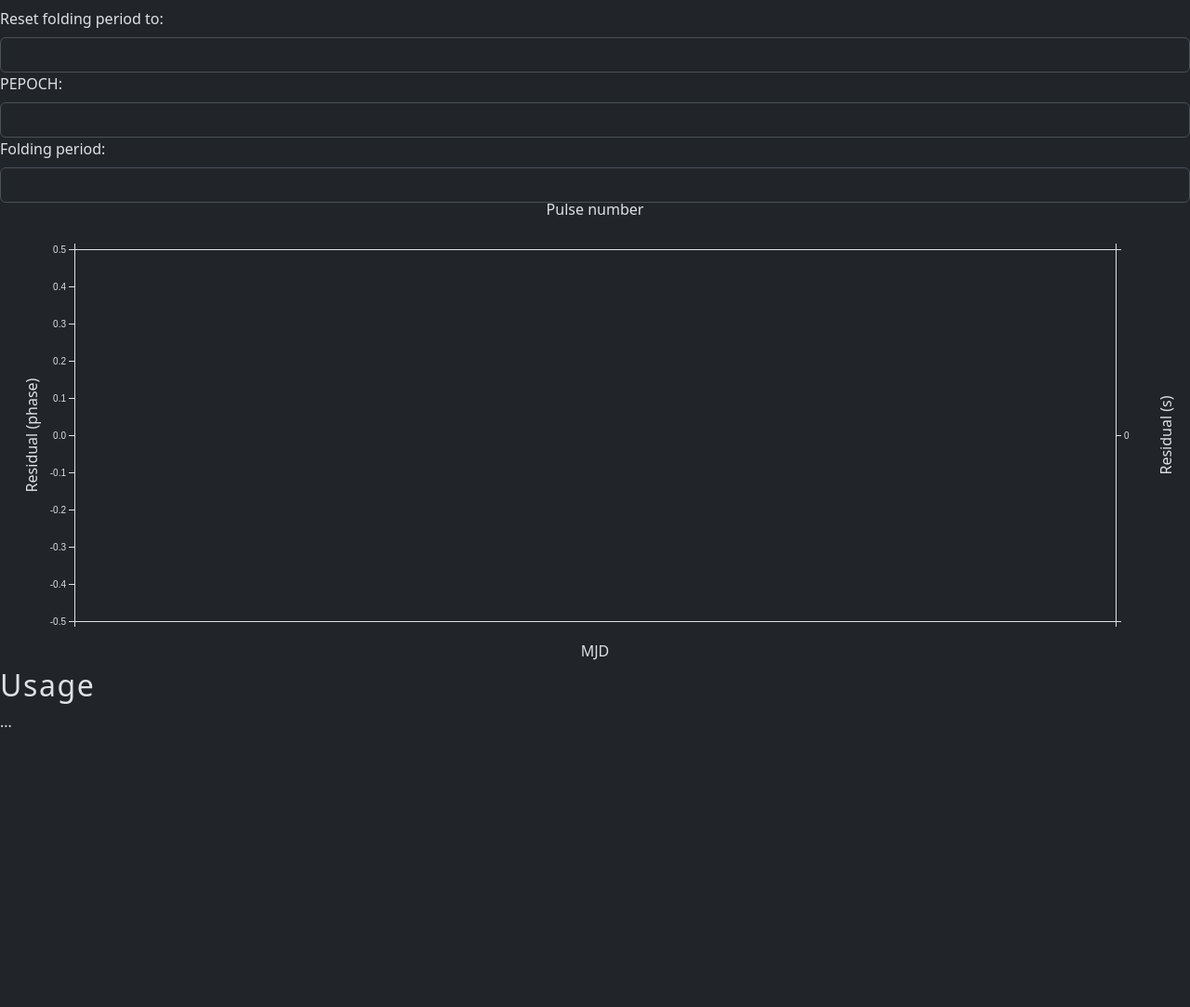
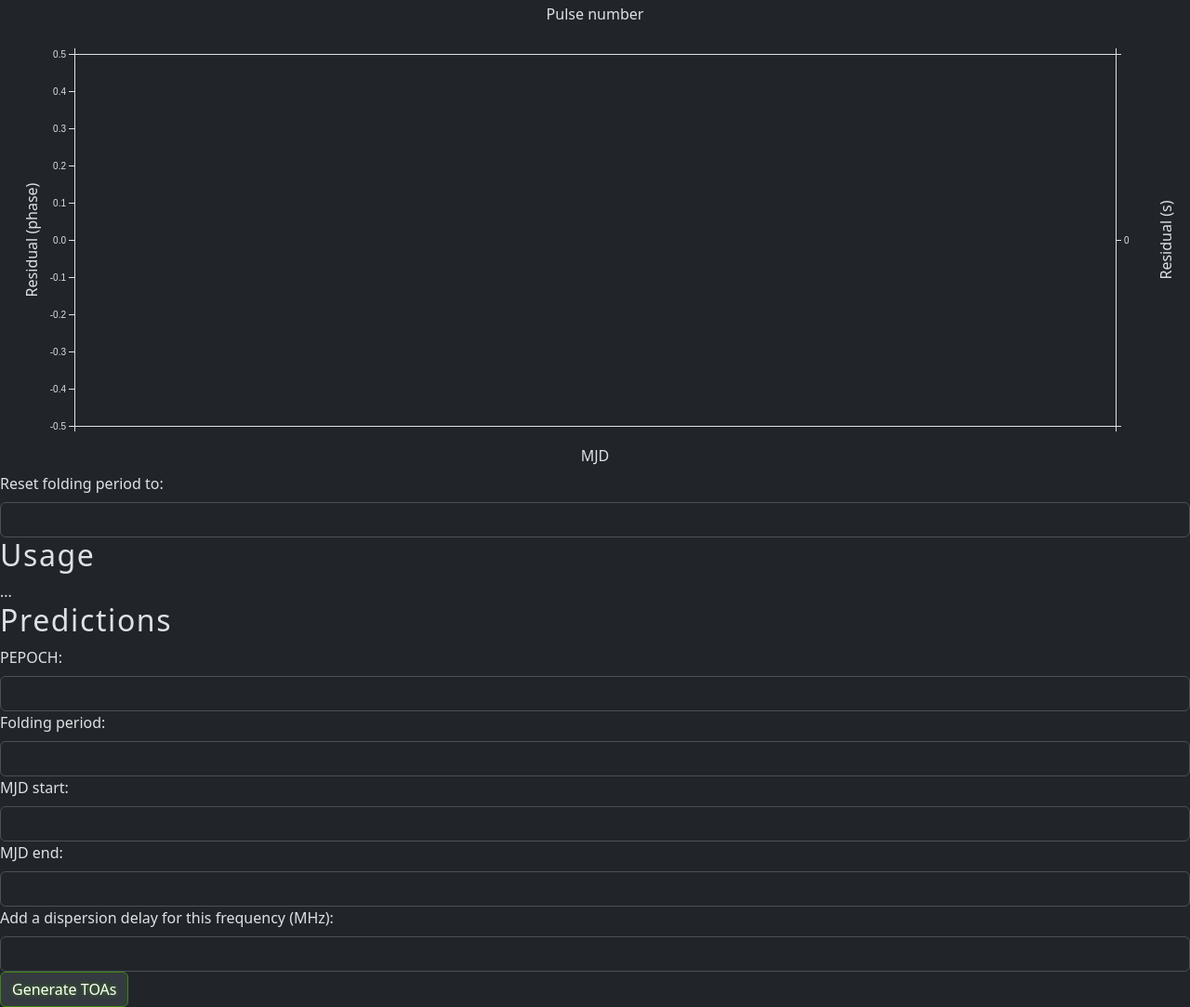
Before and after one commit to robotopia/ulp-database, a Django app: template ulp-webapp/data/templates/data/timing_residuals.html in a window 1280 px wide. Shown: the part 56-1139 px from the top of the page at 93% size. Before the commit the page ends 838 px from the top, so only its background shows below. Run offline with Django 5.2, Linux system fonts and the light colour scheme; the template is opened without the code that fills it, so the values that code supplies are empty; some libraries are stand-ins or nearby versions.

Commit message:
Working towards including barycentric correction

```diff
--- a/ulp-webapp/data/admin.py
+++ b/ulp-webapp/data/admin.py
@@ -21,4 +21,5 @@ class EphemerisParameterAdmin(admin.ModelAdmin):
 
 @admin.register(EphemerisMeasurement)
 class EphemerisMeasurementAdmin(admin.ModelAdmin):
-    list_display = ['ephemeris_parameter', 'value', 'measurement',]
+    list_display = ['pk', 'ulp', 'ephemeris_parameter', 'owner', 'value', 'measurement',]
+    list_filter = ['ephemeris_parameter']
--- a/ulp-webapp/data/static/data/residual_plot.js
+++ b/ulp-webapp/data/static/data/residual_plot.js
@@ -1,11 +1,29 @@
 // Function to calculate the pulse numbers and phases of TOAs
-function calc_pulse_phase(mjd, pepoch, P) {
+function calc_pulse_phase(mjd, ephemeris) {
   // mjd and pepoch should be in days,
   // P (the folding period) in seconds
-  var pulse_phase = 86400*(mjd - pepoch)/P; // Dimensionless
+  var pulse_phase = 86400*(mjd - ephemeris.pepoch)/ephemeris.folding_period; // Dimensionless
   var pulse = Math.round(pulse_phase)
   var phase = (pulse_phase + 0.5) % 1 - 0.5;
   return {pulse: pulse, phase: phase, pulse_phase: pulse_phase};
+}
+
+function calc_mjd(pulse_phase, ephemeris) {
+  // This is the inverse of calc_pulse_phase
+  return ephemeris.pepoch + pulse_phase*ephemeris.folding_period;
+}
+
+function generate_toas(mjd_start, mjd_end, ephemeris) {
+  pp_start = calc_pulse_phase(mjd_start, ephemeris);
+  pp_end = calc_pulse_phase(mjd_end, ephemeris);
+
+  // Get the pulse numbers
+  mjds = [];
+  for (let n = Math.ceil(pp_start.pulse_phase); n <= pp_end.pulse_phase; n++) {
+    mjds.push(calc_mjd(n, ephemeris));
+  }
+
+  return mjds;
 }
 
 // Function to create the plot elements
@@ -112,8 +130,8 @@ function set_residual_plot_dimensions(plot, xlim, ylim, margins, ephemeris) {
   // Set axis limits
   plot.x.domain(xlim).range([0, plot.width]);
   plot.x2
-    .domain([calc_pulse_phase(xlim[0], ephemeris.pepoch, ephemeris.folding_period).pulse_phase,
-             calc_pulse_phase(xlim[1], ephemeris.pepoch, ephemeris.folding_period).pulse_phase])
+    .domain([calc_pulse_phase(xlim[0], ephemeris).pulse_phase,
+             calc_pulse_phase(xlim[1], ephemeris).pulse_phase])
     .range([0, plot.width]);
 
   plot.y.domain(ylim).range([plot.height, 0]);
@@ -197,13 +215,13 @@ function position_residual_data(plot, ephemeris) {
   //     {folding_period: 1000.0, pepoch: 60000.0}
 
   plot.toa_points
-    .attr("cx", function (toa) { return plot.x2(calc_pulse_phase(toa.mjd, ephemeris.pepoch, ephemeris.folding_period).pulse); })
-    .attr("cy", function (toa) { return plot.y(calc_pulse_phase(toa.mjd, ephemeris.pepoch, ephemeris.folding_period).phase); })
+    .attr("cx", function (toa) { return plot.x2(calc_pulse_phase(toa.mjd, ephemeris).pulse); })
+    .attr("cy", function (toa) { return plot.y(calc_pulse_phase(toa.mjd, ephemeris).phase); })
 
   plot.toa_err_points
     .attr("d", function (toa) {
-      pulse_phase_lo = calc_pulse_phase(toa.mjd - toa.mjd_err, ephemeris.pepoch, ephemeris.folding_period);
-      pulse_phase_hi = calc_pulse_phase(toa.mjd + toa.mjd_err, ephemeris.pepoch, ephemeris.folding_period);
+      pulse_phase_lo = calc_pulse_phase(toa.mjd - toa.mjd_err, ephemeris);
+      pulse_phase_hi = calc_pulse_phase(toa.mjd + toa.mjd_err, ephemeris);
 
       pulse = pulse_phase_lo.pulse;
       phase_lo = pulse_phase_lo.phase;
--- a/ulp-webapp/data/templates/data/timing_residuals.html
+++ b/ulp-webapp/data/templates/data/timing_residuals.html
@@ -6,6 +6,8 @@
 
 <h1>{{ ulp }}</h1>
 
+<div id="residual-plot" style="height: 500px;"></div>
+
 <label for="folding_period_select" class="form-label">Reset folding period to:</label>
 <select id="folding_period_select" class="form-control" name="folding_period">
   {% for period in periods %}
@@ -13,18 +15,32 @@
   {% endfor %}
 </select>
 
-<label for="pepoch" class="form-label">PEPOCH:</label>
-<input type="number" class="form-control" id="pepoch" value="{{ ephemeris.PEPOCH }}" onchange="replot()"/>
+<h2>Usage</h2>
+...
 
-<label for="folding-period" class="form-label">Folding period:</label>
-<input type="number" class="form-control" id="folding-period" value="{{ ephemeris.P0 }}" onchange="replot()"/>
+<h2>Predictions</h2>
 
-<div id="residual-plot" style="height: 500px;"></div>
+<form method="post">
+  {% csrf_token %}
+  <label for="pepoch" class="form-label">PEPOCH:</label>
+  <input type="number" class="form-control" id="pepoch" name="pepoch" value="{{ ephemeris.PEPOCH }}" step="any" onchange="replot()"/>
 
-<div id="instructions">
-  <h2>Usage</h2>
-  ...
-</div>
+  <label for="folding-period" class="form-label">Folding period:</label>
+  <input type="number" class="form-control" id="folding-period" name="folding-period" value="{{ ephemeris.P0 }}" step="any" onchange="replot()"/>
+
+  <label for="mjd-start" class="form-label">MJD start:</label>
+  <input type="number" class="form-control" id="mjd-start" name="mjd-start" step="any"/>
+
+  <label for="mjd-end" class="form-label">MJD end:</label>
+  <input type="number" class="form-control" id="mjd-end" name="mjd-end" step="any"/>
+
+  <label for="mjd-dispersion-freq" class="form-label">Add a dispersion delay for this frequency (MHz):</label>
+  <input type="number" class="form-control" id="mjd-dispersion-frequency" name="mjd-dispersion-frequency" step="any"/>
+
+  <input type="submit" class="btn btn-primary" value="Generate TOAs"/>
+</form>
+
+<table id="prediction-table"></table>
 
 <script src="https://d3js.org/d3.v4.js"></script>
 <script type="text/javascript" src="{% static 'data/residual_plot.js' %}"></script>
--- a/ulp-webapp/published/models.py
+++ b/ulp-webapp/published/models.py
@@ -1,8 +1,10 @@
 from django.db import models
 from django.contrib.auth.models import User, Group
+
+from decimal import Decimal
+
 import astropy.units as u
-from astropy.coordinates import Angle
-from decimal import Decimal
+from astropy.coordinates import Angle, SkyCoord
 
 # Create your models here.
 class Ulp(models.Model):
--- a/ulp-webapp/requirements.txt
+++ b/ulp-webapp/requirements.txt
@@ -7,3 +7,4 @@ python-dotenv==1.0.1
 requests==2.31.0
 scipy==1.12.0
 uwsgi==2.0.24
+spiceypy==6.0.0
--- a/ulp-webapp/ulp-webapp/settings.py
+++ b/ulp-webapp/ulp-webapp/settings.py
@@ -140,7 +140,7 @@ USE_TZ = True
 # https://docs.djangoproject.com/en/5.0/howto/static-files/
 
 STATIC_URL = '/static/'
-#STATICFILES_DIRS = (os.path.join(PROJECT_DIR, "static/"),)
+#STATICFILES_DIRS = (os.path.join(BASE_DIR, "static/"),)
 STATIC_ROOT = os.path.join(PROJECT_DIR, 'static/')
 
 # Default primary key field type
```
Also changed, not shown: ulp-webapp/data/models.py (+10 -1 lines), ulp-webapp/data/views.py (+80 -9 lines), 1 other file.
